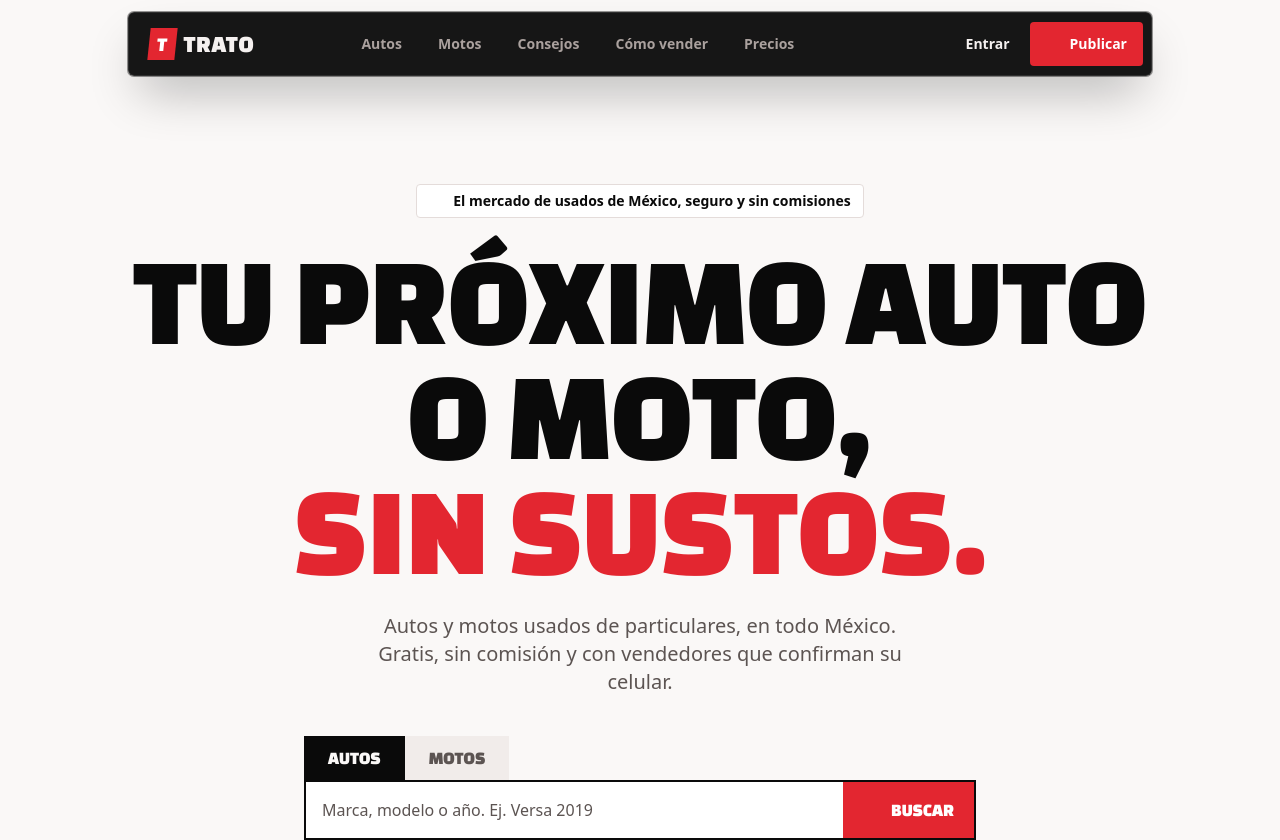
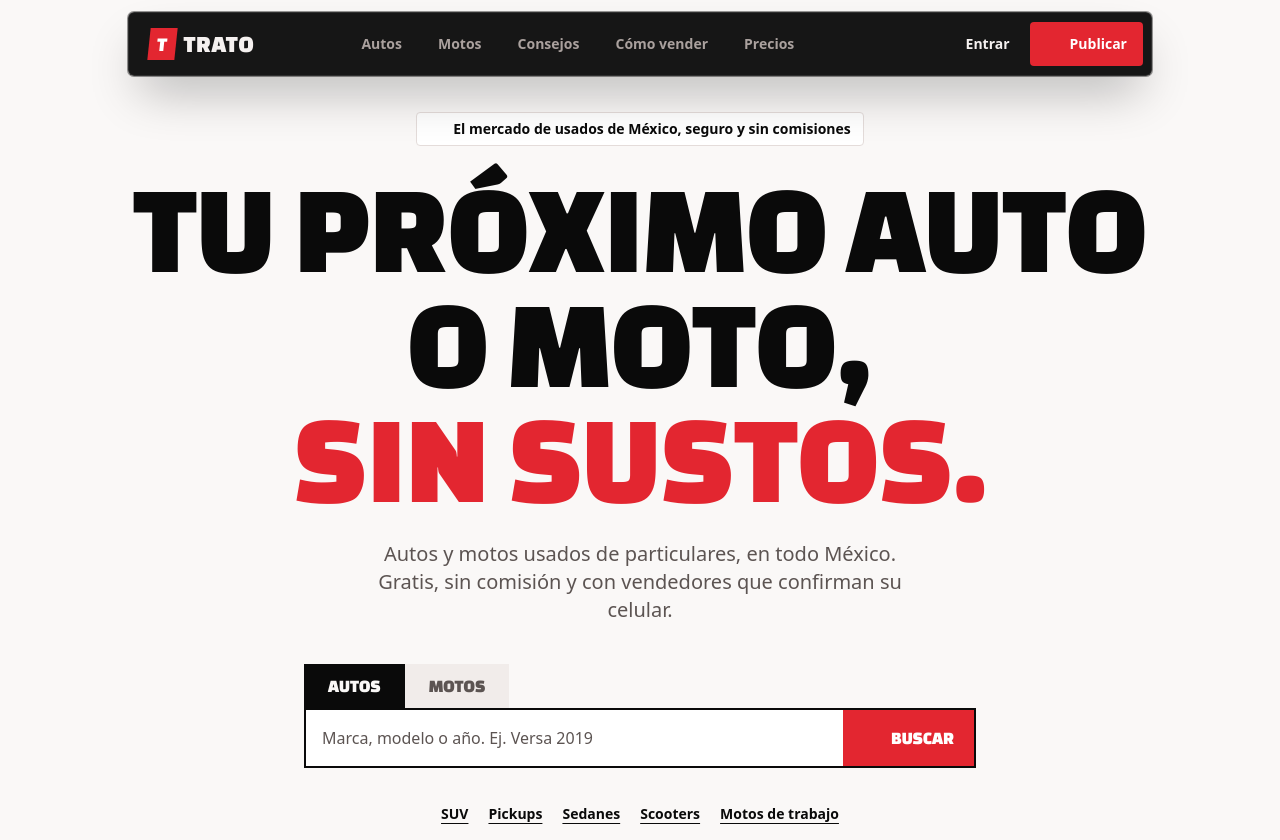
Before and after one commit to haymarceau1-droid/Trato, a Next.js app: page / in a window 1280 px wide. Shown: the top 840 px of the page. Built offline with nearby package versions, Linux system fonts and the light colour scheme; no server answers; the database is empty; some icons are missing.

Commit message:
Tighten space between floating header and hero (home, precios)
Co-Authored-By: Claude Sonnet 5.5 <noreply@anthropic.com>
Claude-Session: https://claude.ai/code/session_01SvitRnRv3x1BTzickVyJRx

```diff
--- a/src/app/page.tsx
+++ b/src/app/page.tsx
@@ -104,7 +104,7 @@ export default async function Home() {
 
       {/* Portada */}
       <section>
-        <div className="container-page flex flex-col items-center py-14 text-center md:py-24">
+        <div className="container-page flex flex-col items-center pt-4 pb-14 text-center md:pt-6 md:pb-24">
           <p className="border-border bg-card mb-6 inline-flex max-w-full items-center gap-2 rounded-sm border px-3 py-1.5 text-sm font-semibold">
             <ShieldCheck className="text-primary size-4 shrink-0" aria-hidden />
             <span className="truncate">{marketLine(market)}</span>
--- a/src/app/precios/page.tsx
+++ b/src/app/precios/page.tsx
@@ -76,7 +76,7 @@ function Bullets({ items }: { items: readonly string[] }) {
 export default function PricingPage() {
   return (
     <>
-      <section className="container-page py-14 text-center md:py-20">
+      <section className="container-page pt-4 pb-14 text-center md:pt-6 md:pb-20">
         <h1 className="mx-auto max-w-4xl text-5xl leading-[0.95] uppercase md:text-7xl">
           Gratis para ti. <span className="text-primary">Pagas solo si quieres más.</span>
         </h1>
```
